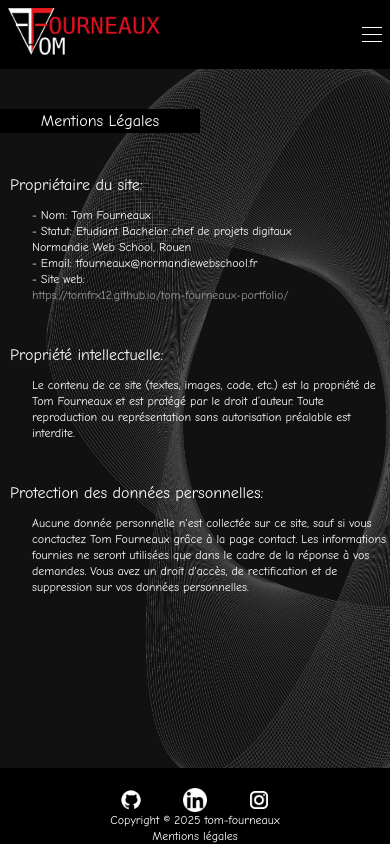
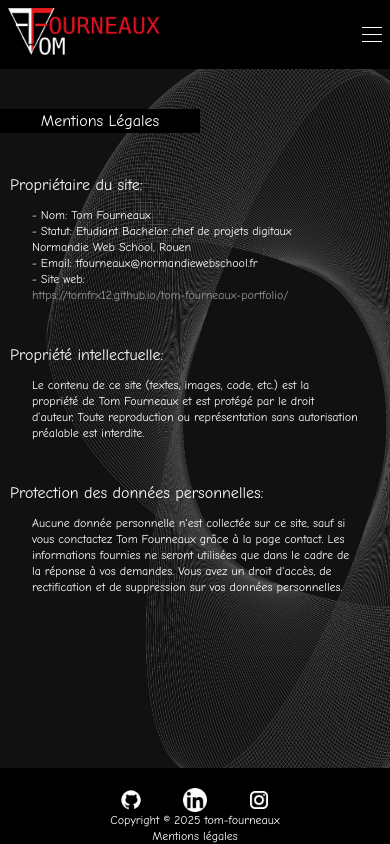
Before and after one commit to tomfrx12/portfolio-react-tom-fourneaux, a React (Vite) app: page /mentions_legales in a window 390 px wide. Built offline with nearby package versions, Linux system fonts and the light colour scheme.

Commit message:
padding right p

```diff
--- a/src/pages/mentions_legales.jsx
+++ b/src/pages/mentions_legales.jsx
@@ -15,10 +15,10 @@ function Mentions_Legales() {
                 </ul>
 
                 <h2 className="pl-[10px] mt-[40px] mx-[0px] mb-[10px] text-left text-base lg:text-3xl">Propriété intellectuelle:</h2>
-                <p className="text-xs m-[0px] mr-auto pl-[2rem] lg:text-xl">Le contenu de ce site (textes, images, code, etc.) est la propriété de Tom Fourneaux et est protégé par le droit d’auteur. Toute reproduction ou représentation sans autorisation préalable est interdite.</p>
+                <p className="text-xs pr-[2rem] mr-auto pl-[2rem] lg:text-xl">Le contenu de ce site (textes, images, code, etc.) est la propriété de Tom Fourneaux et est protégé par le droit d’auteur. Toute reproduction ou représentation sans autorisation préalable est interdite.</p>
 
                 <h2 className="pl-[10px] mt-[40px] mx-[0px] mb-[10px] text-left text-base lg:text-3xl">Protection des données personnelles:</h2>
-                <p className="text-xs m-[0px] mr-auto pl-[2rem] lg:text-xl">Aucune donnée personnelle {"n'est"} collectée sur ce site, sauf si vous conctactez Tom Fourneaux grâce à la page <Link to="/me_contacter" className="text-white">contact</Link>. Les informations fournies ne seront utilisées que dans le cadre de la réponse à vos demandes. Vous avez un droit {"d'accès"}, de rectification et de suppression sur vos données personnelles.
+                <p className="text-xs pr-[2rem] mr-auto pl-[2rem] lg:text-xl">Aucune donnée personnelle {"n'est"} collectée sur ce site, sauf si vous conctactez Tom Fourneaux grâce à la page <Link to="/me_contacter" className="text-white">contact</Link>. Les informations fournies ne seront utilisées que dans le cadre de la réponse à vos demandes. Vous avez un droit {"d'accès"}, de rectification et de suppression sur vos données personnelles.
                 </p>
         </>
     );
```
